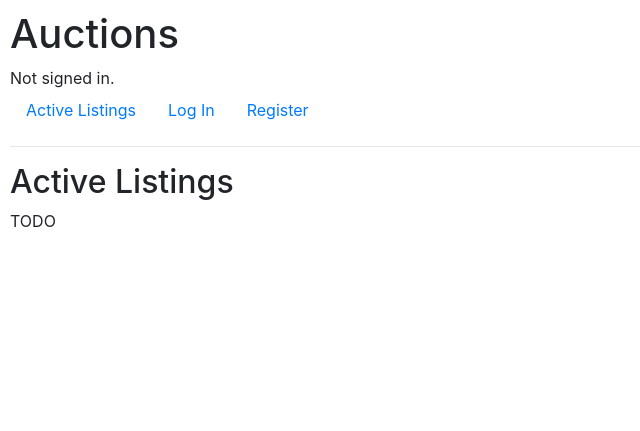
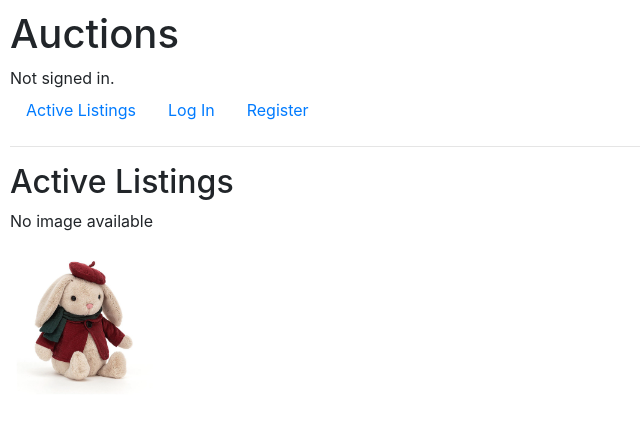
Before and after one commit to rosakosol/cs50w, a Django app: page / in a window 1280 px wide. Shown: the top 431 px of the page, without its empty margins (0-640 px from the left). Run offline with Django 5.2, Linux system fonts and the light colour scheme; data comes from the database, SQL or seed files in the repository; both versions use the stored data as it was after the commit; some libraries are stand-ins or nearby versions.

Commit message:
Implemented ability to add images for user profiles

```diff
--- a/week4/commerce/auctions/models.py
+++ b/week4/commerce/auctions/models.py
@@ -1,9 +1,13 @@
 from django.contrib.auth.models import AbstractUser
 from django.db import models
+from django import forms
 
 
 class User(AbstractUser):
-    pass
+    image = models.ImageField(upload_to='images/%Y/%m/%d/', null=True, blank=True)
+
+
+
 
 
 class Listing(models.Model):
--- a/week4/commerce/auctions/templates/auctions/index.html
+++ b/week4/commerce/auctions/templates/auctions/index.html
@@ -2,6 +2,11 @@
 
 {% block body %}
     <h2>Active Listings</h2>
-
-    TODO
+    {% for user in instance %}
+        {% if user.image %}
+            <img src="{{ user.image.url }}" width="150">
+        {% else %}
+            <p>No image available</p>
+        {% endif %}
+    {% endfor %}
 {% endblock %}
--- a/week4/commerce/auctions/views.py
+++ b/week4/commerce/auctions/views.py
@@ -9,7 +9,11 @@ from .models import User
 
 # Display active listings when user is logged in
 def index(request):
-    return render(request, "auctions/index.html")
+    instance = User.objects.all()
+
+    return render(request, "auctions/index.html", {
+        "instance": instance
+    })
 
 # Create a new listing
 def create_listing(request):
--- a/week4/commerce/commerce/settings.py
+++ b/week4/commerce/commerce/settings.py
@@ -122,3 +122,6 @@ USE_TZ = True
 # https://docs.djangoproject.com/en/3.0/howto/static-files/
 
 STATIC_URL = '/static/'
+
+MEDIA_URL = '/media/'
+MEDIA_ROOT = os.path.join(BASE_DIR, 'media')
--- a/week4/commerce/commerce/urls.py
+++ b/week4/commerce/commerce/urls.py
@@ -15,8 +15,14 @@ Including another URLconf
 """
 from django.contrib import admin
 from django.urls import include, path
+from django.conf import settings
+from django.conf.urls.static import static
 
 urlpatterns = [
     path("admin/", admin.site.urls),
     path("", include("auctions.urls"))
 ]
+
+
+if settings.DEBUG:
+    urlpatterns += static(settings.MEDIA_URL, document_root=settings.MEDIA_ROOT)
```
Also changed, not shown: week4/commerce/auctions/migrations/0004_user_image.py (added), week4/commerce/db.sqlite3, week4/commerce/media/images/2024/12/30/jellycat-dickensian-bunny.webp (added).
